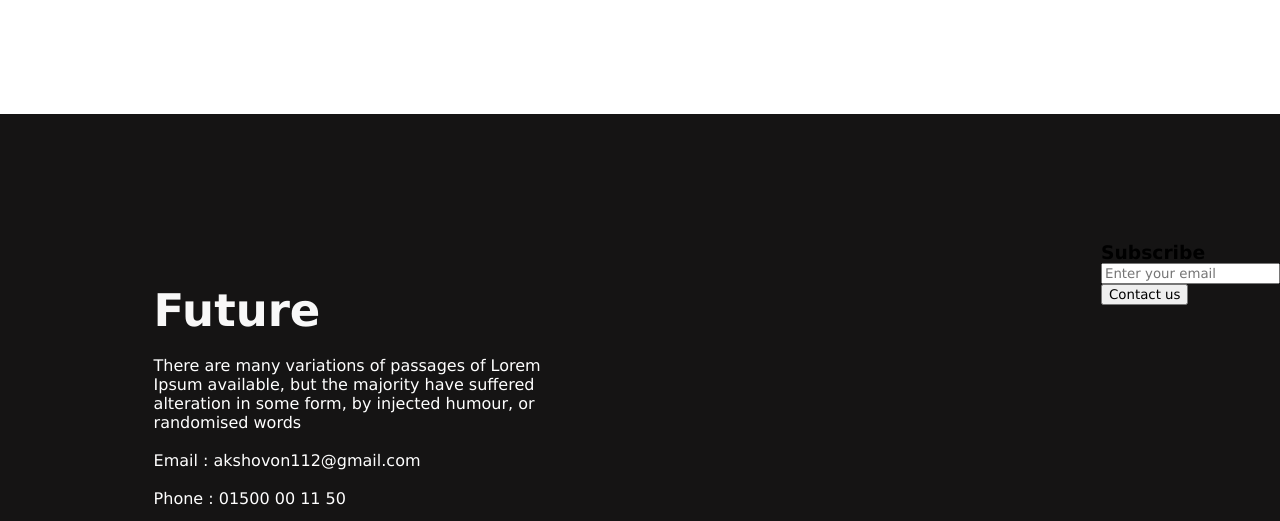
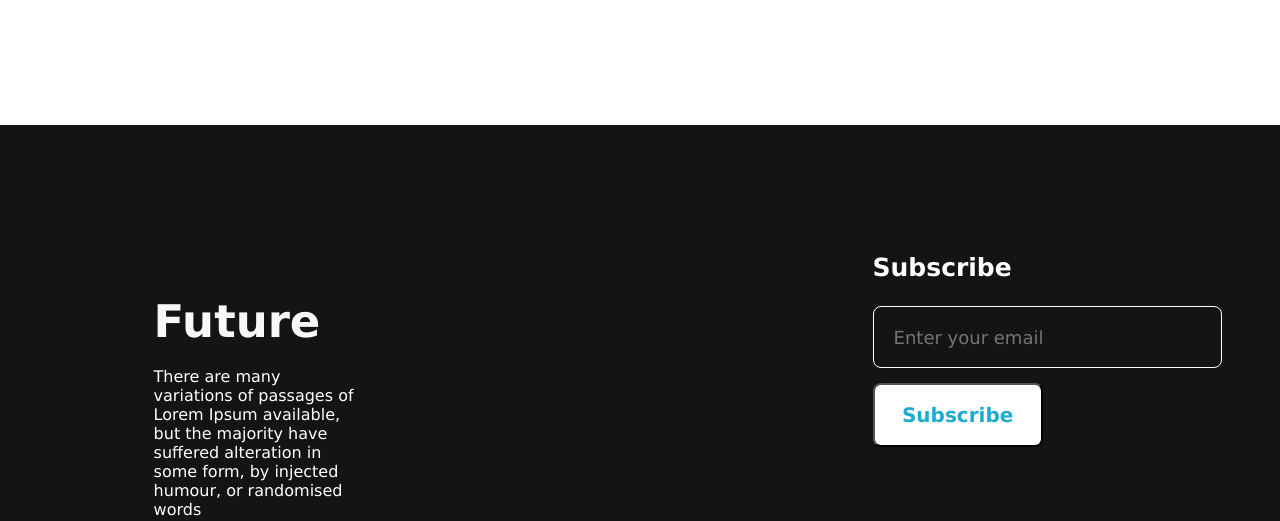
Before and after one commit to hishovon/New-year-new-me, a plain HTML site: page index.html in a window 1280 px wide. Shown: the part 2479-3000 px from the top of the page. Drawn offline with Linux system fonts and the light colour scheme.

Commit message:
second-commit

```diff
--- a/index.html
+++ b/index.html
@@ -42,7 +42,7 @@
     </div>
 
     <div class="logo">
-        <h2 class="body-font">My Plans</h2>
+        <h2 class="body-font">My Plans <img src="images/icons/icons8-todo-list (1).gif" alt=""></h2>
         <div class="skills-container">
             <div class="skill">
                 <img src="images/icons/web.png" alt="">
@@ -83,10 +83,9 @@
 
         </div>
         <div class="input">
-            <h3>Subscribe</h3>
-            <input type="email" value="" placeholder="Enter your email">
-            <p><button class="sub-button">Contact us</button></p>
-
+            <h3 class="last-title">Subscribe</h3><br>
+            <input class="last-input" type="email" value=""placeholder="Enter your email"><br>
+            <p><button class="last-button">Subscribe</button></p>
         </div>
 
     </div>
--- a/styles/new-web.css
+++ b/styles/new-web.css
@@ -54,7 +54,7 @@
     margin-top: 10%;
     font-weight: 700;
     font-size: 40px;
-    padding-right: 25%;
+    padding-right: 17%;
 }
 
 .list-font {
@@ -111,11 +111,6 @@
     padding-right: 40%;
 }
 
-.input {
-    padding-top: 10%;
-
-}
-
 .font-title {
     font-weight: 700;
     font-size: 45px;
@@ -127,6 +122,38 @@
     font-size: 16px;
     color: #FFFFFF;
 }
-.logo-space{
-  gap: 10%;
+
+.input {
+    margin-top: 10%;
+    margin-right: 10%;
 }
+
+.last-title {
+    font-weight: 600;
+    font-size: 25px;
+    color: #FFFFFF;
+}
+
+.last-input {
+    border: 1px solid #FFFFFF;
+    border-radius: 8px;
+    width: 325px;
+    height: 58px;
+    padding-left: 20px;
+    font-weight: 400;
+    font-size: 18px;
+    background-color: #151414;
+    margin-top: 5px;
+}
+
+.last-button {
+    background: #FFFFFF;
+    border-radius: 8px;
+    width: 170.11px;
+    height: 64px;
+    margin-top: 15px;
+    font-weight: 600;
+    font-size: 20px;
+    font-weight: 600;
+    color: #1fabce
+}
```
Also changed, not shown: images/icons/icons8-todo-list (1).gif (added), images/icons/icons8-todo-list.gif (added).
